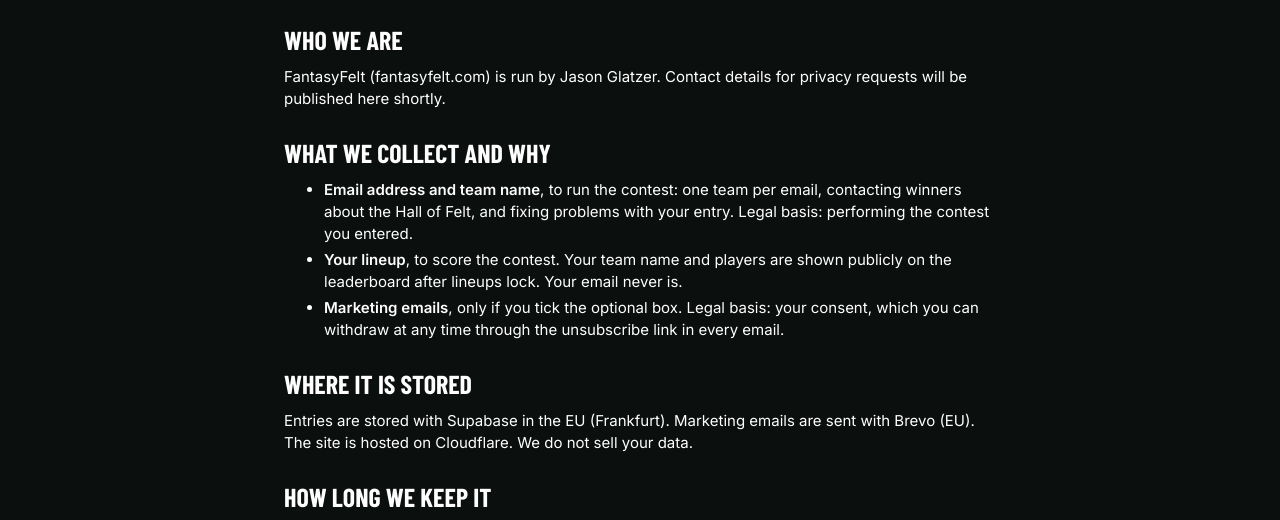
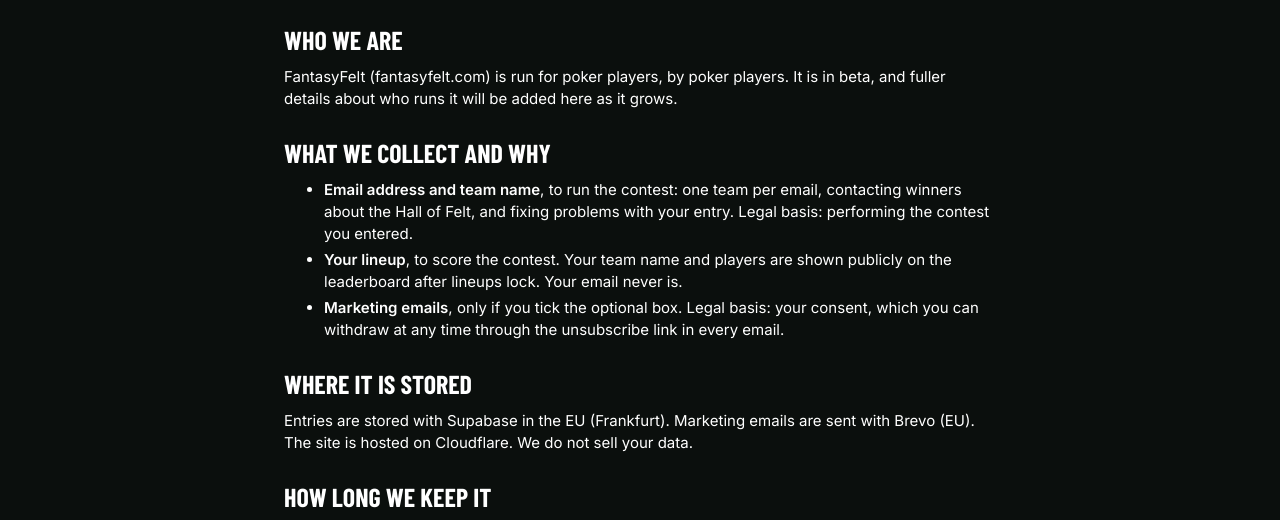
Before and after one commit to jasonglatzer-stack/fantasyfelt, a plain HTML site: page privacy.html in a window 1280 px wide. Shown: the part 243-763 px from the top of the page. Drawn offline with nearby package versions, Linux system fonts and the light colour scheme; a web font is replaced by a local one.

Commit message:
Privacy page: describe the operator as poker players during beta
Co-Authored-By: Claude Opus 5.5 <noreply@anthropic.com>
Claude-Session: https://claude.ai/code/session_01DJc6EPGdQCfCHzksXQrocR

```diff
--- a/privacy.html
+++ b/privacy.html
@@ -18,7 +18,7 @@
 <p class="muted">Last updated November 24, 2026.</p>
 
 <h2>Who we are</h2>
-<p>FantasyFelt (fantasyfelt.com) is run by Jason Glatzer. Contact details for privacy requests will be published here shortly.</p>
+<p>FantasyFelt (fantasyfelt.com) is run for poker players, by poker players. It is in beta, and fuller details about who runs it will be added here as it grows.</p>
 
 <h2>What we collect and why</h2>
 <ul>
```
